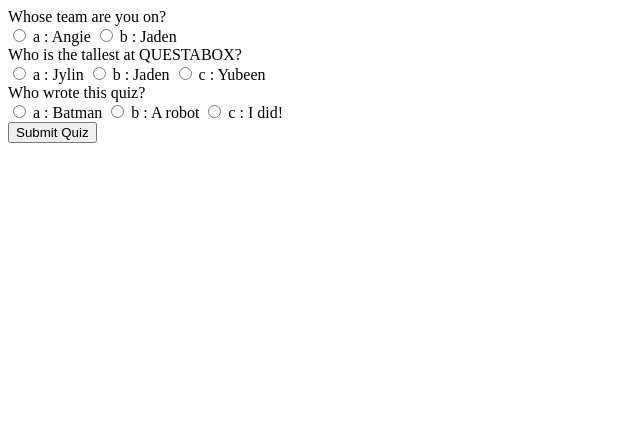
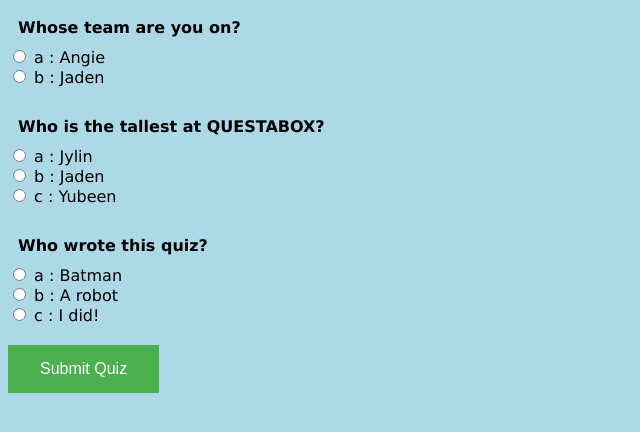
Before and after one commit to spinetaneous/MC-quiz, a plain HTML site: page index.html in a window 1280 px wide. Shown: the whole page, without its empty margins (0-640 px from the left). Drawn offline with Linux system fonts and the light colour scheme.

Commit message:
added css

```diff
--- a/index.html
+++ b/index.html
@@ -6,3 +6,5 @@
 <div id="results"></div>
 <!-- need to tell html file that our js file exists -->
 <script src="quiz.js"></script>
+<!-- include style -->
+<link rel="stylesheet" type="text/css" href="styles.css">
--- /dev/null
+++ b/styles.css
@@ -0,0 +1,31 @@
+body {
+    background-color: lightblue;
+}
+
+.question {
+    color: black;
+    font-family: verdana;
+    font-weight: bold;
+    padding: 10px;
+}
+
+.answers {
+    color: black;
+    font-family: verdana;
+    margin-bottom: 20px;
+}
+
+.answers label {
+    display: block;
+}
+
+button {
+    background-color: #4CAF50; /* Green */
+    border: none;
+    color: white;
+    padding: 15px 32px;
+    text-align: center;
+    text-decoration: none;
+    display: inline-block;
+    font-size: 16px;
+}
```
